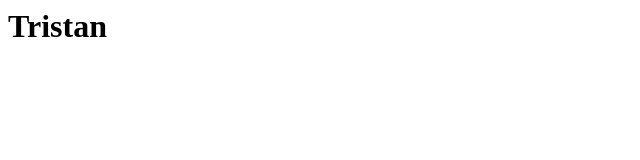
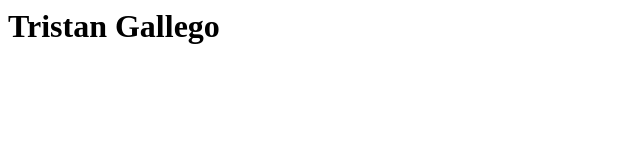
Before and after one commit to Poyelin/mi-examen, a plain HTML site: page index.html in a window 1280 px wide. Shown: the whole page, without its empty margins (0-640 px from the left). Drawn offline with Linux system fonts and the light colour scheme.

```diff
--- a/index.html
+++ b/index.html
@@ -1,7 +1,7 @@
 <html>
     <head>
         <body>
-        <h1>Tristan</h1>
+        <h1>Tristan Gallego</h1>
 
 
 
```
